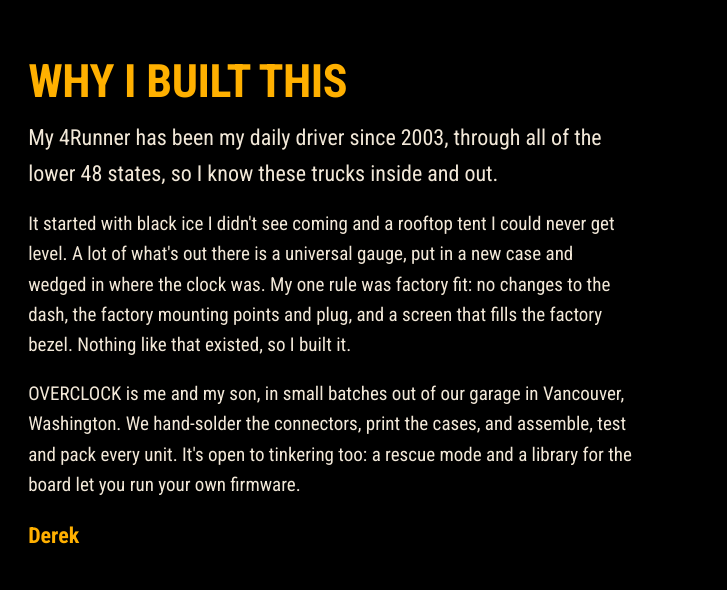
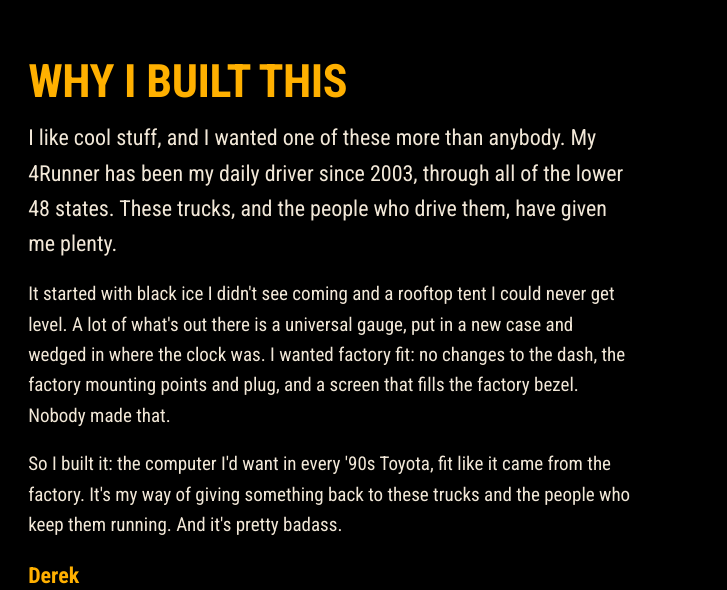
Before and after one commit to oonert/overclockdash-site, a plain HTML site: page index.html in a window 1280 px wide. Shown: the part 8540-9130 px from the top of the page, 0-727 px from the left. Drawn offline with Linux system fonts and the light colour scheme.

Commit message:
WHY I BUILT THIS: rewritten around "I like cool stuff" and giving back
The story now opens with why Derek built it: he likes cool stuff, wanted
one more than anybody, and these trucks and their people have given him
plenty. It ends on the payoff: the computer he'd want in every '90s Toyota,
built as a way of giving back. The "me and my son" paragraph is gone from
the story; the founder strip, spec sheet and FAQ already carry it.

Co-Authored-By: Claude Opus 5.5 <noreply@anthropic.com>

```diff
--- a/index.html
+++ b/index.html
@@ -259,9 +259,9 @@
     <div class="head in"><h2>WHY I BUILT THIS</h2></div>
     <div class="lead-row">
       <div class="story">
-        <p>My 4Runner has been my daily driver since 2003, through all of the lower 48 states, so I know these trucks inside and out.</p>
-        <p>It started with black ice I didn't see coming and a rooftop tent I could never get level. A lot of what's out there is a universal gauge, put in a new case and wedged in where the clock was. My one rule was factory fit: no changes to the dash, the factory mounting points and plug, and a screen that fills the factory bezel. Nothing like that existed, so I built it.</p>
-        <p>OVERCLOCK is me and my son, in small batches out of our garage in Vancouver, Washington. We hand-solder the connectors, print the cases, and assemble, test and pack every unit. It's open to tinkering too: a rescue mode and a library for the board let you run your own firmware.</p>
+        <p>I like cool stuff, and I wanted one of these more than anybody. My 4Runner has been my daily driver since 2003, through all of the lower 48 states. These trucks, and the people who drive them, have given me plenty.</p>
+        <p>It started with black ice I didn't see coming and a rooftop tent I could never get level. A lot of what's out there is a universal gauge, put in a new case and wedged in where the clock was. I wanted factory fit: no changes to the dash, the factory mounting points and plug, and a screen that fills the factory bezel. Nobody made that.</p>
+        <p>So I built it: the computer I'd want in every '90s Toyota, fit like it came from the factory. It's my way of giving something back to these trucks and the people who keep them running. And it's pretty badass.</p>
         <p class="story-sig">Derek</p>
       </div>
       <img class="lead-shot story-shot" src="pages/story/derek-4runner.webp" width="1800" height="1350" alt="Derek's 1997 4Runner SR5 with a rooftop tent, parked among red rocks" loading="lazy" decoding="async">
```
